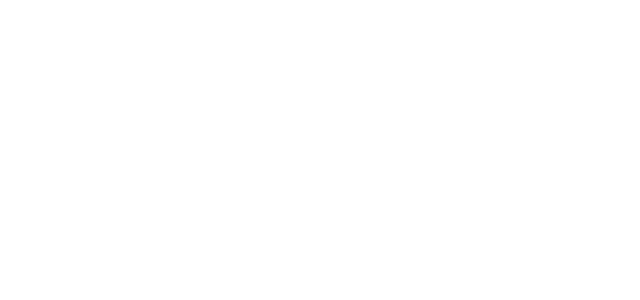
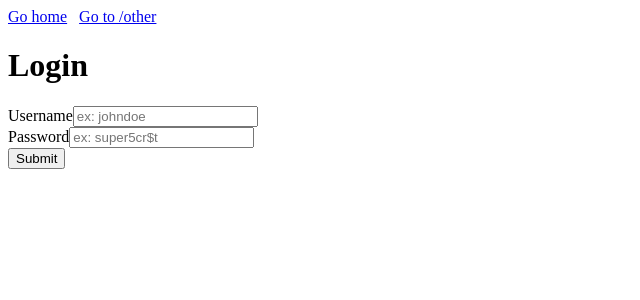
Before and after one commit to Nisfan/nextjs-form-double-submission, a Next.js app: page / in a window 1280 px wide. Shown: the top 300 px of the page, without its empty margins (0-640 px from the left). Built offline with nearby package versions, Linux system fonts and the light colour scheme.

Commit message:
bug repro

```diff
--- /dev/null
+++ b/app/button.tsx
@@ -0,0 +1,14 @@
+"use client";
+
+import * as React from "react";
+import { experimental_useFormStatus as useFormStatus } from "react-dom";
+
+export function Button() {
+  const status = useFormStatus();
+
+  return (
+    <button disabled={status.pending}>
+      Submit {status.pending && <>(submitting)</>}
+    </button>
+  );
+}
--- a/app/layout.tsx
+++ b/app/layout.tsx
@@ -1,8 +1,18 @@
+import Link from "next/link";
+
 export default function RootLayout({ children }) {
   return (
     <html>
       <head />
-      <body>{children}</body>
+      <body>
+        <header>
+          <nav>
+            <Link href="/">Go home</Link>&nbsp;&nbsp;&nbsp;
+            <Link href="/other">Go to /other</Link>
+          </nav>
+        </header>
+        {children}
+      </body>
     </html>
-  )
+  );
 }
--- /dev/null
+++ b/app/other/page.tsx
@@ -0,0 +1,3 @@
+export default function Other() {
+  return <h1>Other</h1>;
+}
--- a/app/page.tsx
+++ b/app/page.tsx
@@ -1,4 +1,33 @@
-/** Add your relevant code here for the issue to reproduce */
-export default function Home() {
-  return null
+import * as React from "react";
+import { Button } from "./button";
+import { revalidatePath } from "next/cache";
+
+async function loginUser(_: FormData) {
+  "use server";
+  revalidatePath("/");
 }
+
+export default async function LoginPage() {
+  return (
+    <>
+      <h1>Login</h1>
+
+      <form action={loginUser}>
+        <label htmlFor="username">Username</label>
+        <input name="username" placeholder="ex: johndoe" id="username" />
+
+        <br />
+        <label htmlFor="password">Password</label>
+        <input
+          name="password"
+          type="password"
+          placeholder="ex: super5cr$t"
+          id="password"
+        />
+        <br />
+
+        <Button>Login</Button>
+      </form>
+    </>
+  );
+}
--- a/next.config.js
+++ b/next.config.js
@@ -1,4 +1,8 @@
 /** @type {import("next").NextConfig} */
 module.exports = {
   reactStrictMode: true,
-}
+  experimental: {
+    serverActions: true,
+    logging: "verbose",
+  },
+};
```
